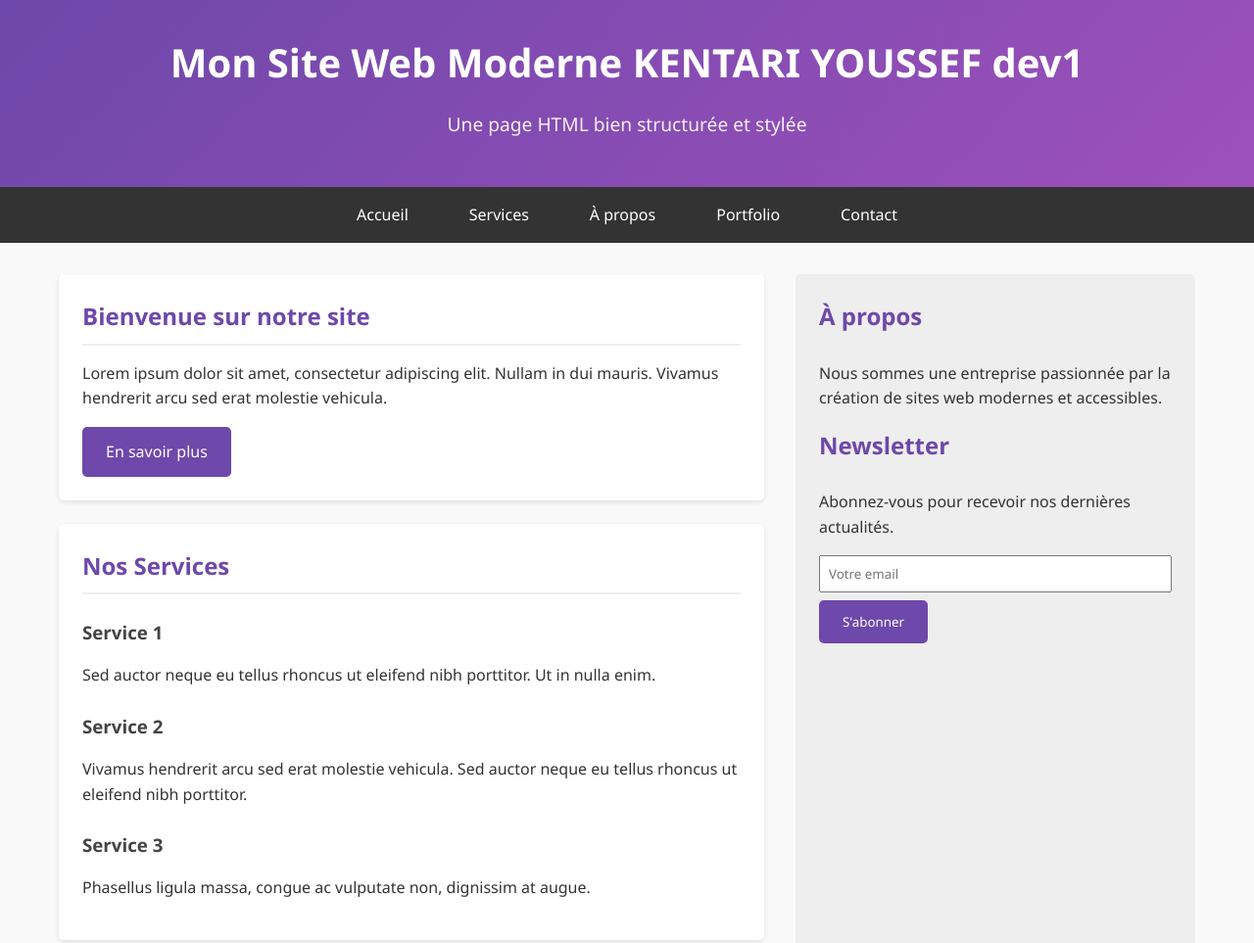
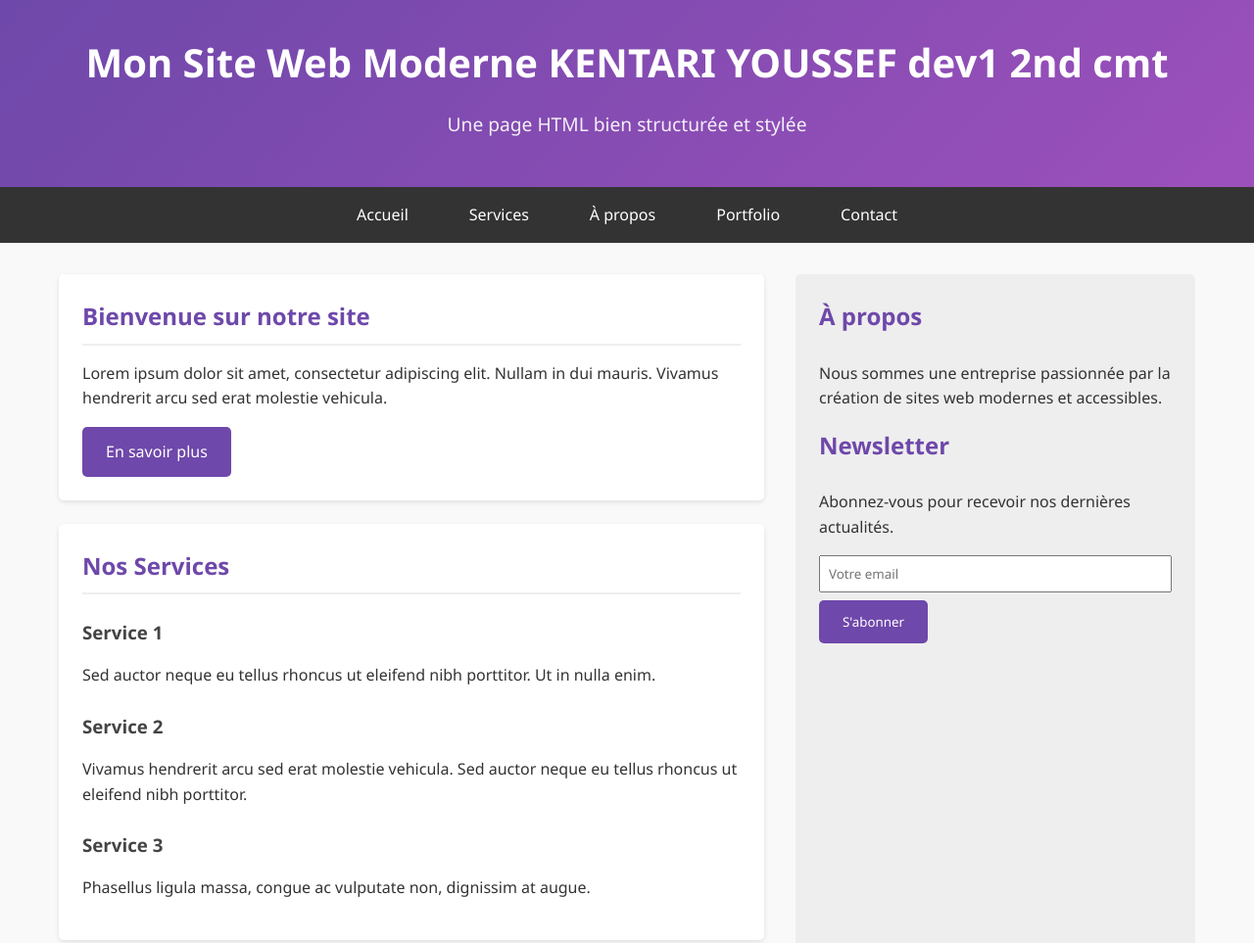
Before and after one commit to youssef-kentari/justForTest, a plain HTML site: page index.html in a window 1280 px wide. Shown: the top 963 px of the page at 98% size. Drawn offline with Linux system fonts and the light colour scheme.

Commit message:
dev1 2nd cmt

```diff
--- a/index.html
+++ b/index.html
@@ -177,7 +177,7 @@
 <body>
     <header>
         <div class="container">
-            <h1>Mon Site Web Moderne KENTARI YOUSSEF dev1</h1>
+            <h1>Mon Site Web Moderne KENTARI YOUSSEF dev1 2nd cmt</h1>
             <p>Une page HTML bien structurée et stylée</p>
         </div>
     </header>
```
